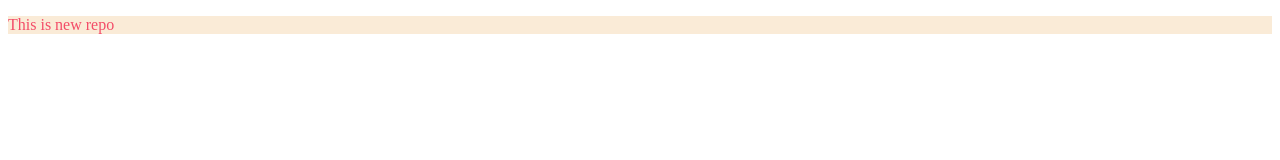
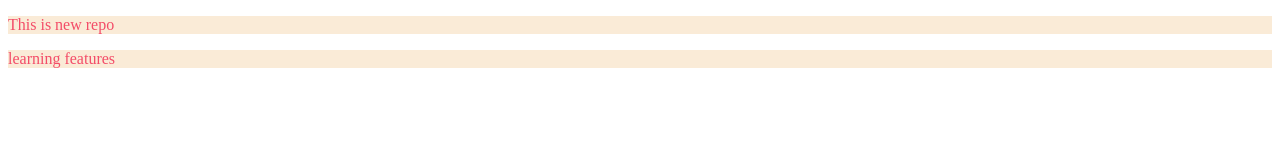
Before and after one commit to VAIBHAVranjan1/localRepo, a plain HTML site: page index.html in a window 1280 px wide. Drawn offline with Linux system fonts and the light colour scheme.

Commit message:
learning branching and other stuff
learn it from apna college

```diff
--- a/index.html
+++ b/index.html
@@ -8,5 +8,6 @@
  </head>
  <body>
     <p>This is new repo</p>
+    <p>learning features</p>
  </body>
  </html>
```
